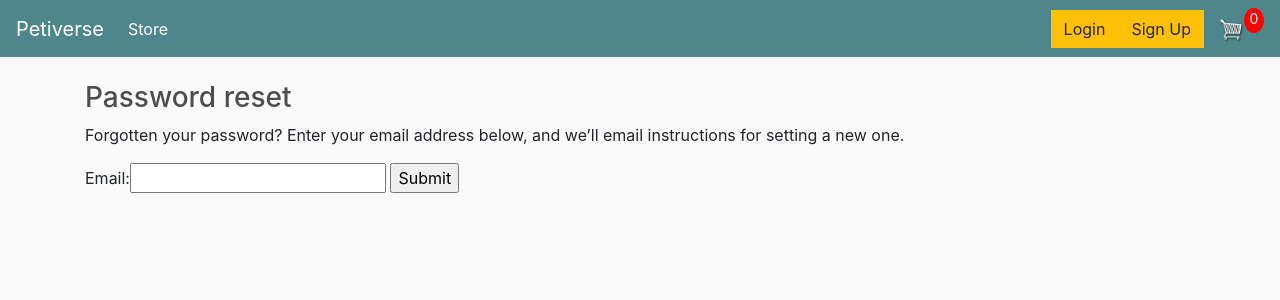
After one commit to unsw-cse-comp3900-9900-21T1/capstone-project-3900-w18a-let-s-chat, a Django app: page /reset_password/ in a window 1280 px wide. The commit adds this page. Shown: the top 300 px of the page. Run offline with Django 3.2, Linux system fonts and the light colour scheme; parts of the project's set-up code (start-up, migrations or seed data) failed here and were passed over; some libraries are stand-ins or nearby versions.

Commit message:
Added password reset feature with sending emails

```diff
--- a/ecommerce/static/css/main.css
+++ b/ecommerce/static/css/main.css
@@ -249,7 +249,7 @@ h1, h2, h3, h4, h5, h6 {
 
 /********************** Layout and structure for User Profile page **********************/
 :root {
-	--color: #e40046;
+	--color: #00FF00;
 }
 
 .profile-header {
--- a/ecommerce/store/templates/store/login.html
+++ b/ecommerce/store/templates/store/login.html
@@ -117,7 +117,9 @@
                         <div class="d-flex justify-content-center links">
                             Don't have an account? <a href="{% url 'signup' %}" class="ml-2">Sign Up</a>
                         </div>
-
+                        <div class="d-flex justify-content-center links">
+                            Forgot password? <a href="{% url 'reset_password' %}" class="ml-2">Reset password</a>
+                        </div>
                     </div>
                 </div>
             </div>
--- /dev/null
+++ b/ecommerce/store/templates/store/password_reset.html
@@ -0,0 +1,15 @@
+{% extends 'store/main.html' %}
+{% load static %}
+{% block content %}
+	<h3>Password reset</h3>
+
+	<p>Forgotten your password? Enter your email address below, and we’ll email instructions for setting a new one.</p>
+
+	<form method="post">
+
+		{% csrf_token %}
+		{{form}}
+		<input type="Submit" name="Send email">
+
+	</form>
+{% endblock content %}
--- a/ecommerce/store/urls.py
+++ b/ecommerce/store/urls.py
@@ -1,4 +1,5 @@
 from django.urls import path
+from django.contrib.auth import views as auth_views
 
 from . import views
 
@@ -16,4 +17,20 @@ urlpatterns = [
     path('watchList/', views.watchList, name="watchList"),
     path('user_profile/', views.userProfile, name="user_profile"),
 
+    path('reset_password/',
+        auth_views.PasswordResetView.as_view(template_name="store/password_reset.html"),
+        name="reset_password"),
+
+    path('reset_password_sent/',
+        auth_views.PasswordResetDoneView.as_view(template_name="store/password_reset_sent.html"),
+        name="password_reset_done"),
+
+    path('reset/<uidb64>/<token>/',
+        auth_views.PasswordResetConfirmView.as_view(template_name="store/password_reset_form.html"),
+        name="password_reset_confirm"),
+
+    path('reset_password_complete/',
+        auth_views.PasswordResetCompleteView.as_view(template_name="store/password_reset_done.html"),
+        name="password_reset_complete"),
+
 ]
```
Also changed, not shown: ecommerce/ecommerce/settings.py (+9 -0 lines), ecommerce/store/templates/store/password_reset_done.html (added, +9 -0 lines), ecommerce/store/templates/store/password_reset_form.html (added, +15 -0 lines), ecommerce/store/templates/store/password_reset_sent.html (added, +10 -0 lines), ecommerce/db.sqlite3.
